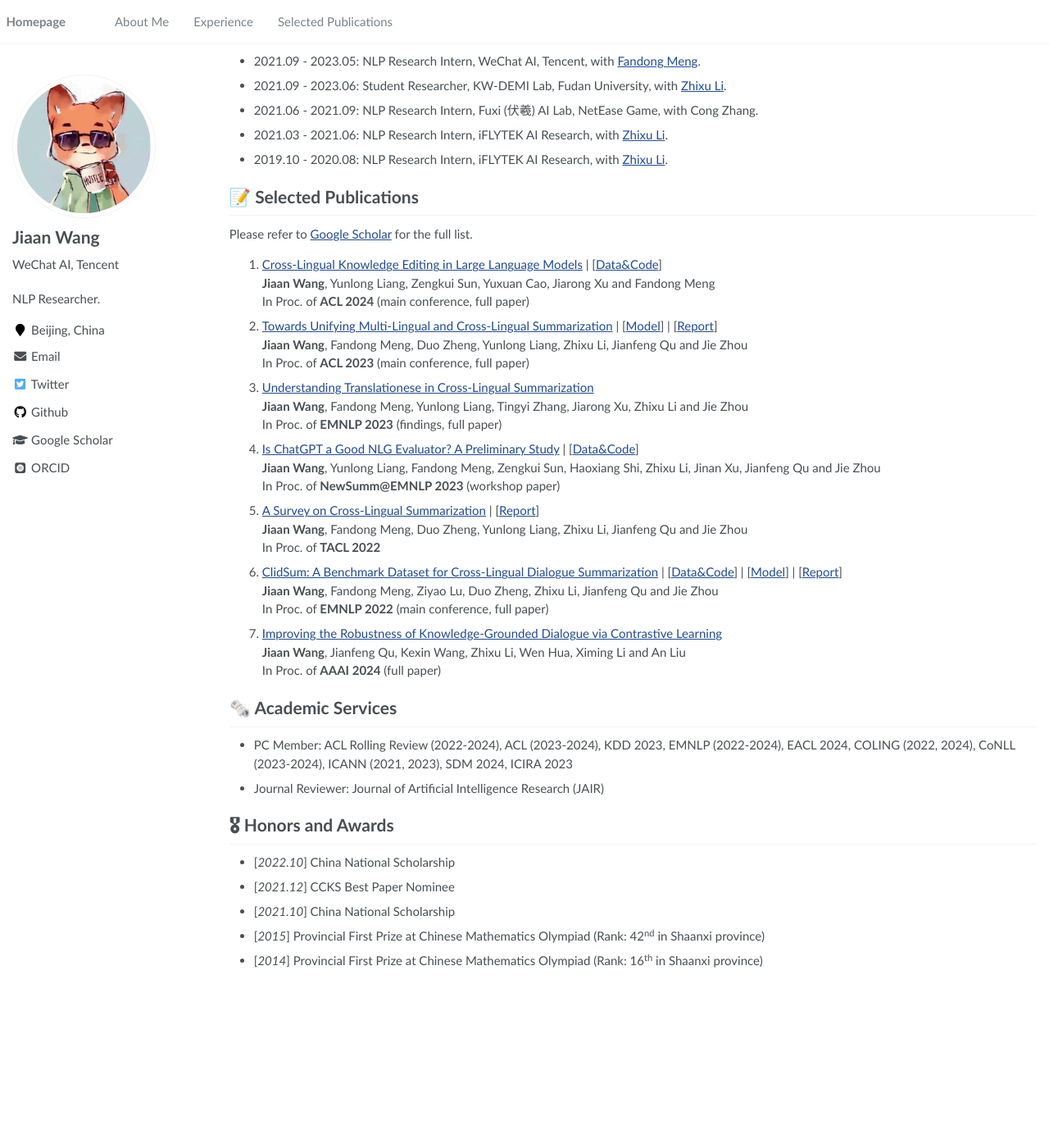
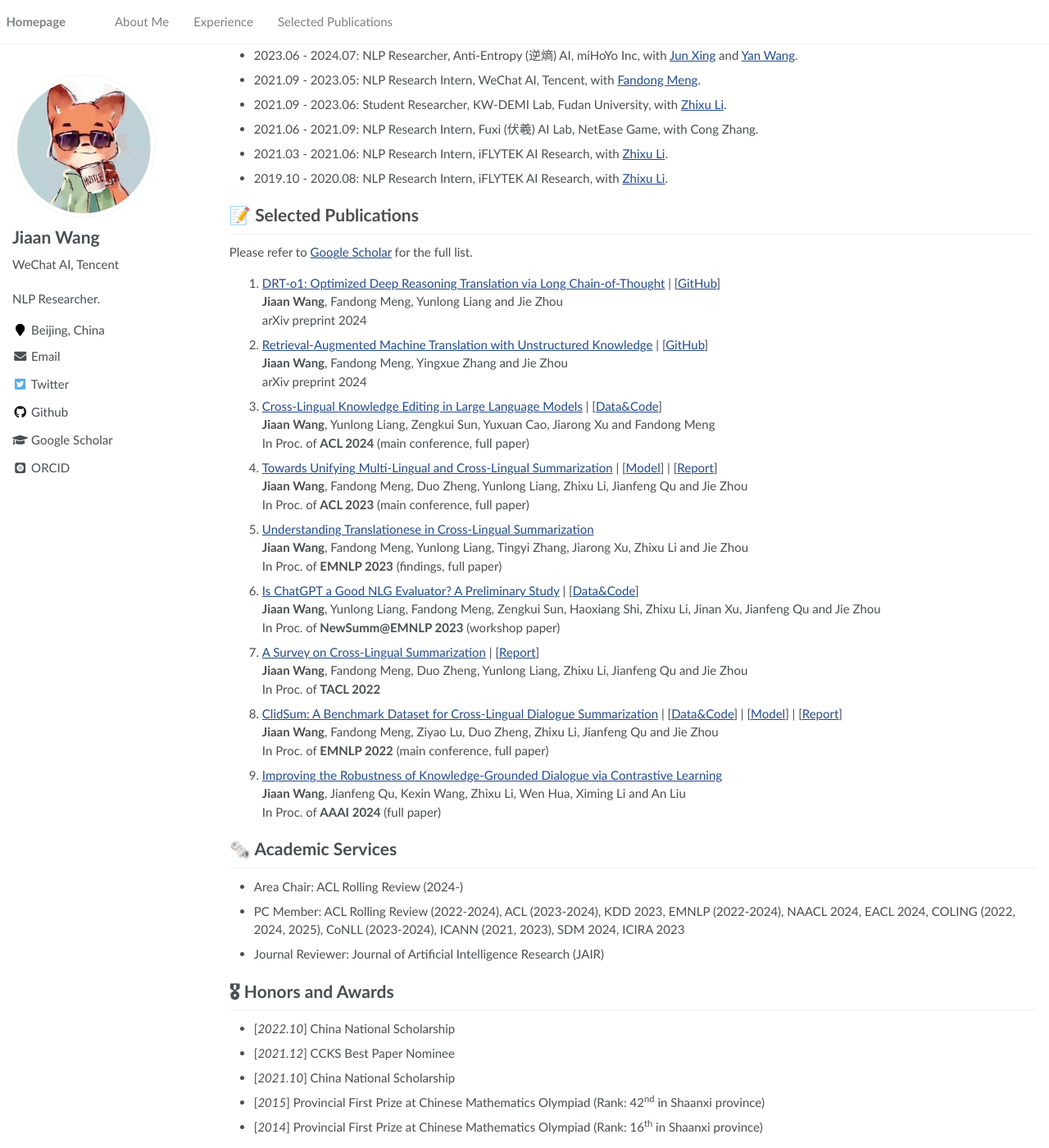
Before and after one commit to JiaanWang-academic/JiaanWang-academic.github.io, a Jekyll site: the page built from _pages/about.md, in a window 1280 px wide and 1400 px high, scrolled down 546 px. Shown: the whole window at 82% size. Built offline with Jekyll 4.4.1, drawn with Linux system fonts in a browser that asks for light colours; some web fonts are replaced; before the commit the page ends 1744 px from its top, so only the background shows below that; some of the changed text lies outside the part shown.

Commit message:
Update about.md

```diff
--- a/_pages/about.md
+++ b/_pages/about.md
@@ -17,14 +17,14 @@ My primary research interests lie in the area of Natural Language Processing & L
 (1) Multi-lingual summarization, e.g., [PISCES (ACL 2023)](https://arxiv.org/abs/2305.09220), [MM-Sum (ACL 2023)](https://arxiv.org/abs/2212.07672), [D2TV (EMNLP 2023 Findings)](https://arxiv.org/abs/2305.12767).
 (2) Cross-Lingual Summarization, e.g., [CLS Survey (TACL 2022)](https://arxiv.org/abs/2203.12515), [Translationese in CLS (EMNLP 2023 Findings)](https://arxiv.org/abs/2212.07220), [ClidSum (EMNLP 2022)](https://arxiv.org/abs/2202.05599), [Perseus (WSDM 2023)](https://arxiv.org/abs/2212.00586).
 (3) Cross-lingual knowledge editing, e.g., [Bi-ZsRE (ACL 2024)](https://arxiv.org/abs/2309.08952).
-(4) Machine translation, e.g., [SCD (ACL 2024)](https://aclanthology.org/2024.acl-long.588/).
+(4) Machine translation, e.g., [SCD (ACL 2024)](https://aclanthology.org/2024.acl-long.588/), [DRT-o1 (arXiv preprint 2024)](https://arxiv.org/abs/2412.17498) and [RAGtrans (arXiv preprint 2024)](https://arxiv.org/abs/2412.04342).
 - **NLG Evaluation**: [Is ChatGPT a Good NLG Evaluator? (NewSumm@EMNLP 2023)](https://arxiv.org/abs/2303.04048).
 - **Dialogue Generation**: (1) Knowledge-grounded dialogue, e.g., [EnCo (AAAI 2024)](https://arxiv.org/abs/2401.04361).
 (2) Emotion support dialogue, e.g., [ESC-Eval (EMNLP 2024)](https://arxiv.org/abs/2406.14952);
 (3) Role-Playing dialogue.
 - **Knowledge Graphs**: (1) Multi-modal knowledge graphs, e.g., [M2ConceptBase (CIKM 2024)](https://arxiv.org/abs/2312.10417), [AspectMMKG (CIKM 2023)](https://arxiv.org/abs/2308.04992);
 (2) Temporal knowledge graphs, e.g., [MusTQ (ACL 2024 Findings)](https://aclanthology.org/2024.findings-acl.696/).
-- **Graph Mining**: Graph pre-training, e.g., [EmojiGraph (EMNLP 2024)](https://arxiv.org/abs/2409.14552), Wild-GAD (KDD 2024), [W2PGNN (KDD 2023)](https://arxiv.org/abs/2303.16458).
+- **Graph Mining**: Graph pre-training, e.g., [EmojiGraph (EMNLP 2024)](https://arxiv.org/abs/2409.14552), Wild-GAD (KDD 2025), [W2PGNN (KDD 2023)](https://arxiv.org/abs/2303.16458).
 
 **We are hiring several research interns (location: Beijing) about LLM and multilingual NLP. Please feel free to contact me if you are interested.**
 
@@ -43,7 +43,12 @@ My primary research interests lie in the area of Natural Language Processing & L
 
 # 📝 Selected Publications
 Please refer to [Google Scholar](https://scholar.google.com/citations?user=5S8h7qAAAAAJ) for the full list.
-
+1. [DRT-o1: Optimized Deep Reasoning Translation via Long Chain-of-Thought](https://arxiv.org/abs/2412.17498) \| [[GitHub](https://github.com/krystalan/DRT-o1)]
+**Jiaan Wang**, Fandong Meng, Yunlong Liang and Jie Zhou
+arXiv preprint 2024
+1. [Retrieval-Augmented Machine Translation with Unstructured Knowledge](https://arxiv.org/abs/2412.04342) \| [[GitHub](https://github.com/krystalan/RAGtrans)]
+**Jiaan Wang**, Fandong Meng, Yingxue Zhang and Jie Zhou
+arXiv preprint 2024
 1. [Cross-Lingual Knowledge Editing in Large Language Models](https://arxiv.org/abs/2309.08952) \| [[Data&Code](https://github.com/krystalan/Bi_ZsRE)]
 **Jiaan Wang**, Yunlong Liang, Zengkui Sun, Yuxuan Cao, Jiarong Xu and Fandong Meng
 In Proc. of **ACL 2024** (main conference, full paper)
@@ -68,7 +73,8 @@ In Proc. of **AAAI 2024** (full paper)
 
 
 # 🗞️ Academic Services
-- PC Member: ACL Rolling Review (2022-2024), ACL (2023-2024), KDD 2023, EMNLP (2022-2024), EACL 2024, COLING (2022, 2024), CoNLL (2023-2024), ICANN (2021, 2023), SDM 2024, ICIRA 2023
+- Area Chair: ACL Rolling Review (2024-)
+- PC Member: ACL Rolling Review (2022-2024), ACL (2023-2024), KDD 2023, EMNLP (2022-2024), NAACL 2024, EACL 2024, COLING (2022, 2024, 2025), CoNLL (2023-2024), ICANN (2021, 2023), SDM 2024, ICIRA 2023
 - Journal Reviewer: Journal of Artificial Intelligence Research (JAIR)
 
 
```
